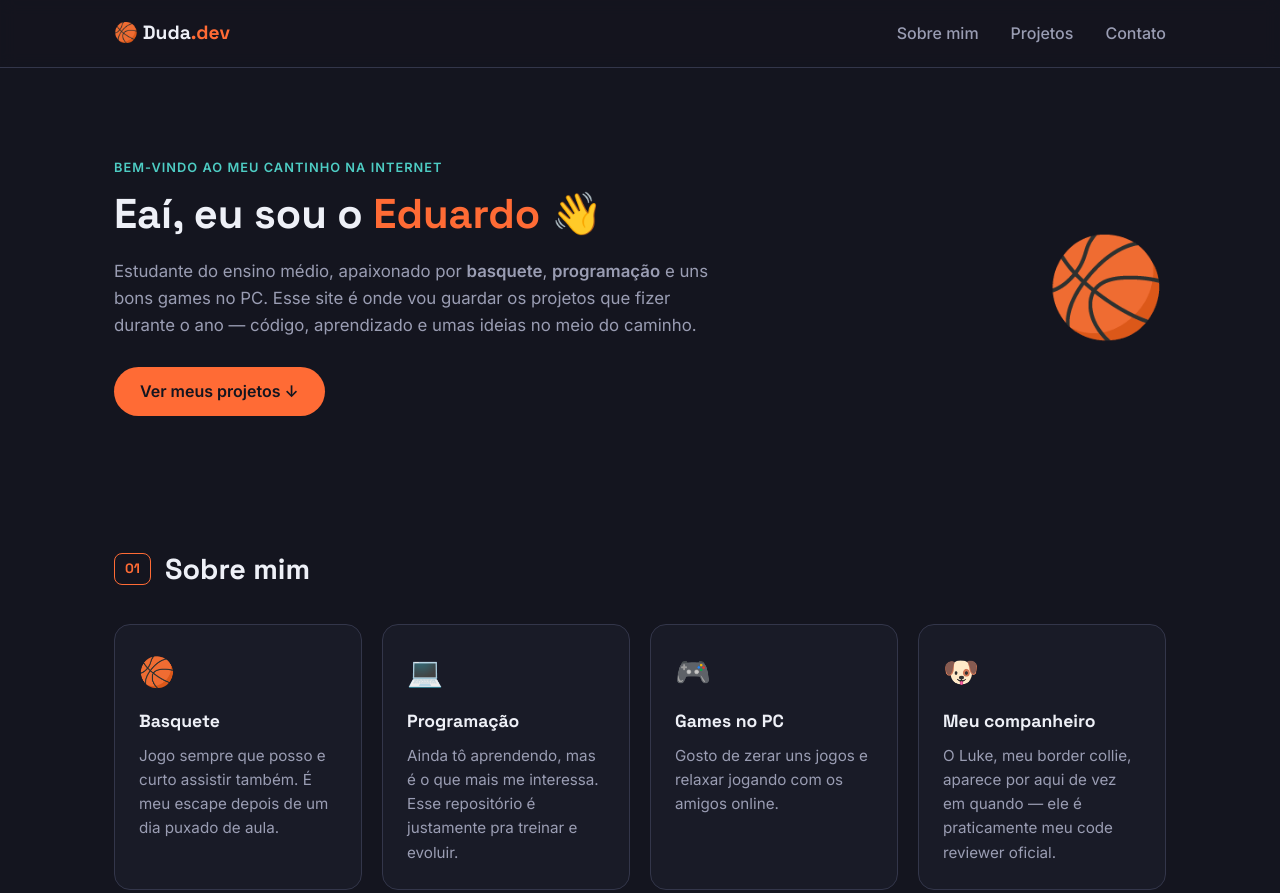
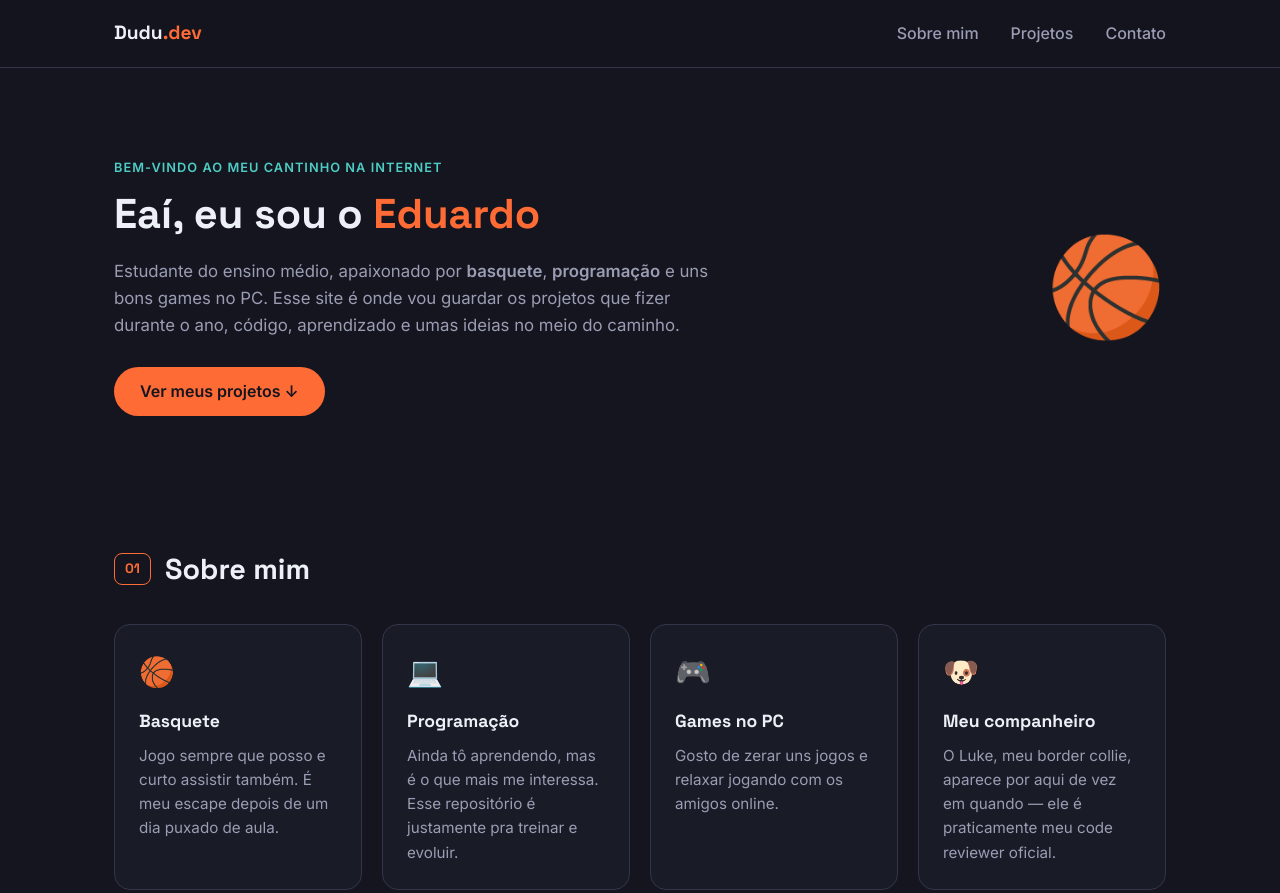
Before and after one commit to Dudupontopng/Ambientacao, a plain HTML site: page index.html in a window 1280 px wide. Shown: the top 893 px of the page. Drawn offline with Linux system fonts and the light colour scheme.

Commit message:
Alterado o index.html

```diff
--- a/index.html
+++ b/index.html
@@ -13,7 +13,7 @@
   <!-- ===== MENU DE NAVEGAÇÃO ===== -->
   <header class="topbar">
     <nav class="nav">
-      <a href="#topo" class="logo">🏀 Duda<span>.dev</span></a>
+      <a href="#topo" class="logo">Dudu<span>.dev</span></a>
       <ul class="nav-links">
         <li><a href="#sobre">Sobre mim</a></li>
         <li><a href="#projetos">Projetos</a></li>
@@ -26,11 +26,11 @@
   <section id="topo" class="hero">
     <div class="hero-content">
       <p class="eyebrow">bem-vindo ao meu cantinho na internet</p>
-      <h1>Eaí, eu sou o <span class="highlight">Eduardo</span> 👋</h1>
+      <h1>Eaí, eu sou o <span class="highlight">Eduardo</span></h1>
       <p class="hero-text">
         Estudante do ensino médio, apaixonado por <strong>basquete</strong>,
         <strong>programação</strong> e uns bons games no PC. Esse site é onde
-        vou guardar os projetos que fizer durante o ano — código, aprendizado
+        vou guardar os projetos que fizer durante o ano, código, aprendizado
         e umas ideias no meio do caminho.
       </p>
       <a href="#projetos" class="btn">Ver meus projetos ↓</a>
```
